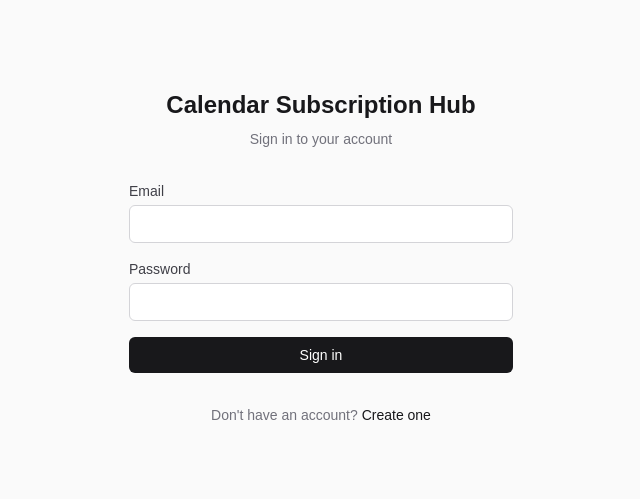
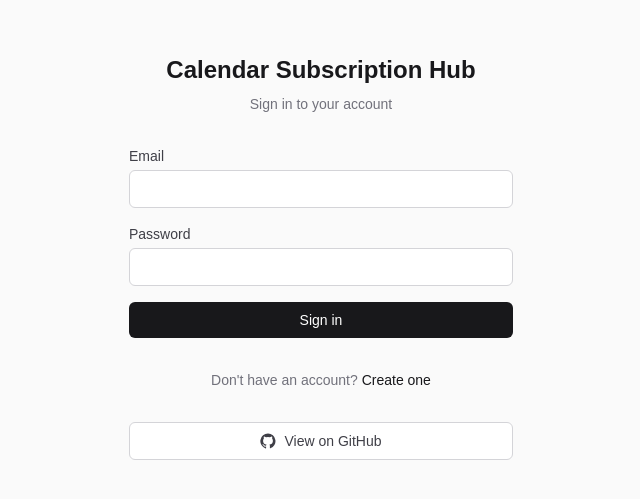
Before and after one commit to Ismola/calendar-subscription-hub, a Next.js app: page /login in a window 1280 px wide. Shown: the part 143-642 px from the top of the page, without its empty margins (319-959 px from the left). Built offline with nearby package versions, Linux system fonts and the light colour scheme.

Commit message:
add github link to navbar and login page

```diff
--- a/src/app/login/page.tsx
+++ b/src/app/login/page.tsx
@@ -107,6 +107,22 @@ export default function LoginPage() {
                         Create one
                     </Link>
                 </p>
+
+                <a
+                    href="https://github.com/Ismola/calendar-subscription-hub"
+                    target="_blank"
+                    rel="noreferrer"
+                    className="flex w-full items-center justify-center gap-2 rounded-md border border-zinc-300 dark:border-zinc-700 bg-white dark:bg-zinc-900 px-4 py-2 text-sm font-medium text-zinc-700 dark:text-zinc-300 hover:bg-zinc-100 dark:hover:bg-zinc-800 transition-colors"
+                >
+                    <svg
+                        aria-hidden="true"
+                        viewBox="0 0 24 24"
+                        className="size-4 fill-current"
+                    >
+                        <path d="M12 .7a11.5 11.5 0 0 0-3.64 22.41c.58.1.79-.25.79-.56v-2.24c-3.22.7-3.9-1.37-3.9-1.37-.52-1.34-1.28-1.7-1.28-1.7-1.05-.72.08-.7.08-.7 1.16.08 1.77 1.19 1.77 1.19 1.03 1.77 2.7 1.26 3.36.96.1-.75.4-1.26.74-1.55-2.57-.29-5.27-1.28-5.27-5.69 0-1.26.45-2.28 1.19-3.09-.12-.29-.52-1.46.11-3.05 0 0 .97-.31 3.16 1.18a10.96 10.96 0 0 1 5.76 0c2.2-1.49 3.16-1.18 3.16-1.18.63 1.59.23 2.76.11 3.05.74.81 1.19 1.83 1.19 3.09 0 4.42-2.71 5.39-5.29 5.68.42.36.79 1.06.79 2.14v3.18c0 .31.21.67.8.56A11.5 11.5 0 0 0 12 .7Z" />
+                    </svg>
+                    View on GitHub
+                </a>
             </div>
         </div>
     );
--- a/src/components/NavBar.tsx
+++ b/src/components/NavBar.tsx
@@ -22,6 +22,22 @@ export default function NavBar({ displayName, isAdmin }: { displayName: string;
                     Calendar Subscription Hub
                 </Link>
                 <div className="flex items-center gap-4">
+                    <a
+                        href="https://github.com/Ismola/calendar-subscription-hub"
+                        target="_blank"
+                        rel="noreferrer"
+                        className="inline-flex items-center gap-2 rounded-md border border-zinc-300 dark:border-zinc-700 px-3 py-1.5 text-sm font-medium text-zinc-700 dark:text-zinc-300 hover:bg-zinc-100 dark:hover:bg-zinc-800 transition-colors"
+                    >
+                        <svg
+                            aria-hidden="true"
+                            viewBox="0 0 24 24"
+                            className="size-4 fill-current"
+                        >
+                            <path d="M12 .7a11.5 11.5 0 0 0-3.64 22.41c.58.1.79-.25.79-.56v-2.24c-3.22.7-3.9-1.37-3.9-1.37-.52-1.34-1.28-1.7-1.28-1.7-1.05-.72.08-.7.08-.7 1.16.08 1.77 1.19 1.77 1.19 1.03 1.77 2.7 1.26 3.36.96.1-.75.4-1.26.74-1.55-2.57-.29-5.27-1.28-5.27-5.69 0-1.26.45-2.28 1.19-3.09-.12-.29-.52-1.46.11-3.05 0 0 .97-.31 3.16 1.18a10.96 10.96 0 0 1 5.76 0c2.2-1.49 3.16-1.18 3.16-1.18.63 1.59.23 2.76.11 3.05.74.81 1.19 1.83 1.19 3.09 0 4.42-2.71 5.39-5.29 5.68.42.36.79 1.06.79 2.14v3.18c0 .31.21.67.8.56A11.5 11.5 0 0 0 12 .7Z" />
+                        </svg>
+                        <span className="hidden sm:inline">GitHub</span>
+                        <span className="sr-only sm:hidden">View on GitHub</span>
+                    </a>
                     {isAdmin && (
                         <Link
                             href="/dashboard/admin"
```
